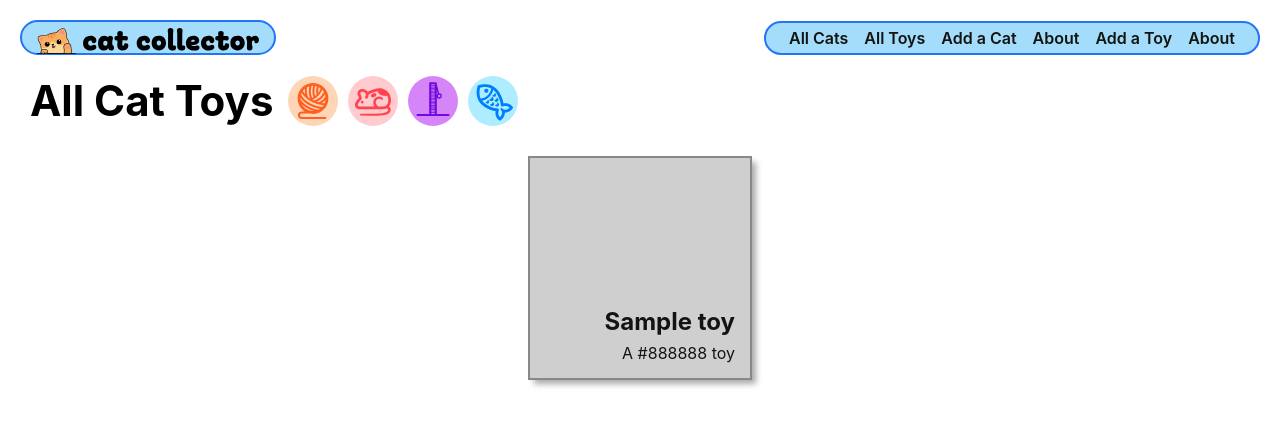
After one commit to Geniozx/django-crud-app-cat-collector, a Django app: page /toys/ in a window 1280 px wide. The commit adds this page. Shown: the top 426 px of the page. Run offline with Django 5.2, Linux system fonts and the light colour scheme; tables that the repository leaves empty hold one stand-in row (values such as "Sample post").

Commit message:
created toy list page and toy details page

```diff
--- /dev/null
+++ b/main_app/static/css/toys/toy-index.css
@@ -0,0 +1,64 @@
+.card-container {
+  padding: 0 40px;
+  display: flex;
+  justify-content: center;
+  flex-wrap: wrap;
+}
+
+.card {
+  width: 224px;
+  height: 224px;
+  margin: 10px;
+  border: solid 2px;
+  box-shadow: var(--card-box-shadow);
+  position: relative;
+}
+
+.card-bg {
+  opacity: 0.4;
+  position: absolute;
+  display: inline-flex;
+  top: 0;
+  left: 0;
+  width: 100%;
+  height: 100%;
+}
+
+.card-content {
+  padding: 15px;
+  height: 100%;
+  width: 100%;
+  display: flex;
+  align-items: flex-end;
+  justify-content: flex-end;
+  flex-direction: column;
+}
+
+.card > a {
+  position: absolute;
+  top: 0;
+  left: 0;
+  width: 100%;
+  height: 100%;
+  display: inline-block;
+  text-decoration: none;
+  color: var(--text-color);
+}
+
+.card h2 {
+  margin: 7px 0;
+  font-size: var(--font-xl);
+}
+
+.card p {
+  margin: 0;
+  font-size: var(--font-reg);
+}
+
+.page-header > img {
+  margin-left: 10px;
+}
+
+.page-header > img:first-of-type {
+  margin-left: 15px;
+}
--- a/main_app/templates/base.html
+++ b/main_app/templates/base.html
@@ -22,6 +22,7 @@
       <nav>
         <ul>
           <li><a href="{% url 'cat-index' %}">All Cats</a></li>
+          <li><a href="{% url 'toy-index' %}">All Toys</a></li>
           <li><a href="{% url 'cat-create' %}">Add a Cat</a></li>
           <li><a href="{% url 'about' %}">About</a></li>
           <!-- Add a new link -->
--- /dev/null
+++ b/main_app/templates/main_app/toy_list.html
@@ -0,0 +1,30 @@
+{% extends 'base.html' %}
+{% load static %}
+{% block head %}
+<link rel="stylesheet" href="{% static 'css/toys/toy-index.css' %}" />
+{% endblock %}
+{% block content %}
+
+<section class="page-header">
+  <h1>All Cat Toys</h1>
+  <img src="{% static 'images/string.svg' %}" alt="A ball of string" />
+  <img src="{% static 'images/mouse.svg' %}" alt="A mouse" />
+  <img src="{% static 'images/post.svg' %}" alt="A scratching post" />
+  <img src="{% static 'images/fish.svg' %}" alt="A fishy toy" />
+</section>
+
+<section class="card-container">
+  {% for toy in toy_list %}
+    <div class="card" style="border-color: {{ toy.color }}">
+      <div class="card-bg" style="background-color: {{ toy.color }}"></div>
+      <a href="{% url 'toy-detail' toy.id %}">
+        <div class="card-content">
+          <h2>{{ toy.name }}</h2>
+          <p>A {{ toy.color }} toy</p>
+        </div>
+      </a>
+    </div>
+  {% endfor %}
+</section>
+
+{% endblock %}
--- a/main_app/urls.py
+++ b/main_app/urls.py
@@ -17,5 +17,6 @@ urlpatterns = [
         name='add-feeding'
     ),
     path('toys/create/', views.ToyCreate.as_view(), name='toy-create'),
-
+    path('toys/<int:pk>/', views.ToyDetail.as_view(), name='toy-detail'),
+    path('toys/', views.ToyList.as_view(), name='toy-index'),
 ]
--- a/main_app/views.py
+++ b/main_app/views.py
@@ -3,6 +3,7 @@
 from django.shortcuts import render, redirect
 # Add the following import  # Add UdpateView & DeleteView
 from django.views.generic.edit import CreateView, UpdateView, DeleteView
+from django.views.generic import ListView, DetailView # add these
 from .models import Cat, Toy
 # Import the FeedingForm
 from .forms import FeedingForm
@@ -62,3 +63,9 @@ class CatDelete(DeleteView):
 class ToyCreate(CreateView):
     model = Toy
     fields = '__all__'
+
+class ToyList(ListView):
+    model = Toy
+
+class ToyDetail(DetailView):
+    model = Toy
```
Also changed, not shown: main_app/static/css/toys/toy-detail.css (added, +52 -0 lines), main_app/templates/main_app/toy_detail.html (added, +18 -0 lines).
